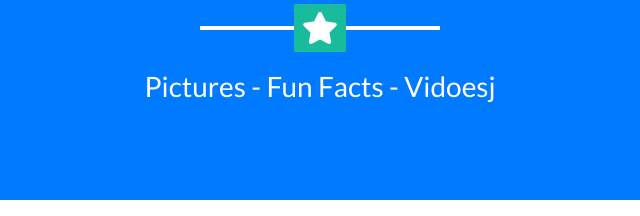
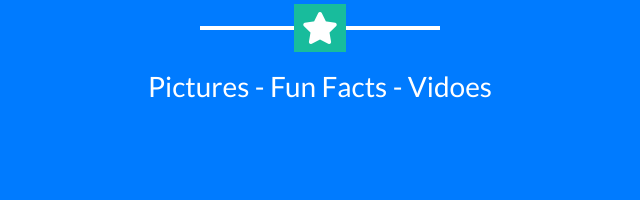
Before and after one commit to abibroad/Pug_website, a website with bundled scripts: page final/index.html in a window 1280 px wide. Shown: the part 584-800 px from the top of the page, 320-960 px from the left. Built offline with nearby package versions, Linux system fonts and the light colour scheme.

Commit message:
Revert "tfff"
This reverts commit f4afb1b5c913883dccc004dc19fcc44d3c83c6ef.

```diff
--- a/final/index.html
+++ b/final/index.html
@@ -58,7 +58,7 @@
         <img class="img-fluid mb-5 d-block mx-auto" src="img/profile.png" alt="">
         <h1 class="text-uppercase mb-0">Pugs Galore!</h1>
         <hr class="star-light">
-        <h2 class="font-weight-light mb-0">Pictures - Fun Facts - Vidoesj</h2>
+        <h2 class="font-weight-light mb-0">Pictures - Fun Facts - Vidoes</h2>
       </div>
     </header>
 
```
